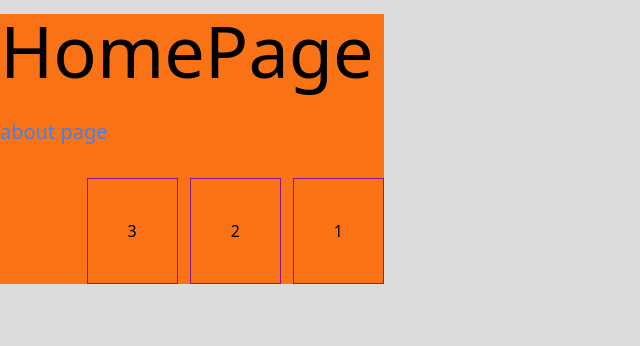
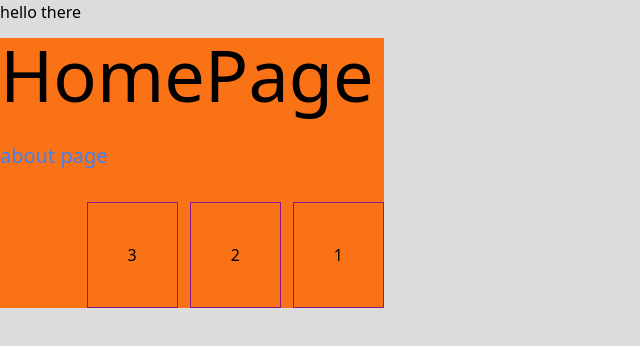
Before and after one commit to yuna-c/nextjs-tutorial, a Next.js app: page / in a window 1280 px wide. Shown: the top 346 px of the page, without its empty margins (0-640 px from the left). Built offline with nearby package versions, Linux system fonts and the light colour scheme.

Commit message:
layout Component Setting

```diff
--- a/app/layout.tsx
+++ b/app/layout.tsx
@@ -1,35 +1,12 @@
-import type { Metadata } from "next";
-import localFont from "next/font/local";
-import "./globals.css";
+import './globals.css'
 
-const geistSans = localFont({
-  src: "./fonts/GeistVF.woff",
-  variable: "--font-geist-sans",
-  weight: "100 900",
-});
-const geistMono = localFont({
-  src: "./fonts/GeistMonoVF.woff",
-  variable: "--font-geist-mono",
-  weight: "100 900",
-});
-
-export const metadata: Metadata = {
-  title: "Create Next App",
-  description: "Generated by create next app",
-};
-
-export default function RootLayout({
-  children,
-}: Readonly<{
-  children: React.ReactNode;
-}>) {
+export default function RootLayout({ children }: { children: React.ReactNode }) {
   return (
     <html lang="en">
-      <body
-        className={`${geistSans.variable} ${geistMono.variable} antialiased`}
-      >
+      <body>
+        <nav>hello there</nav>
         {children}
       </body>
     </html>
-  );
+  )
 }
```
